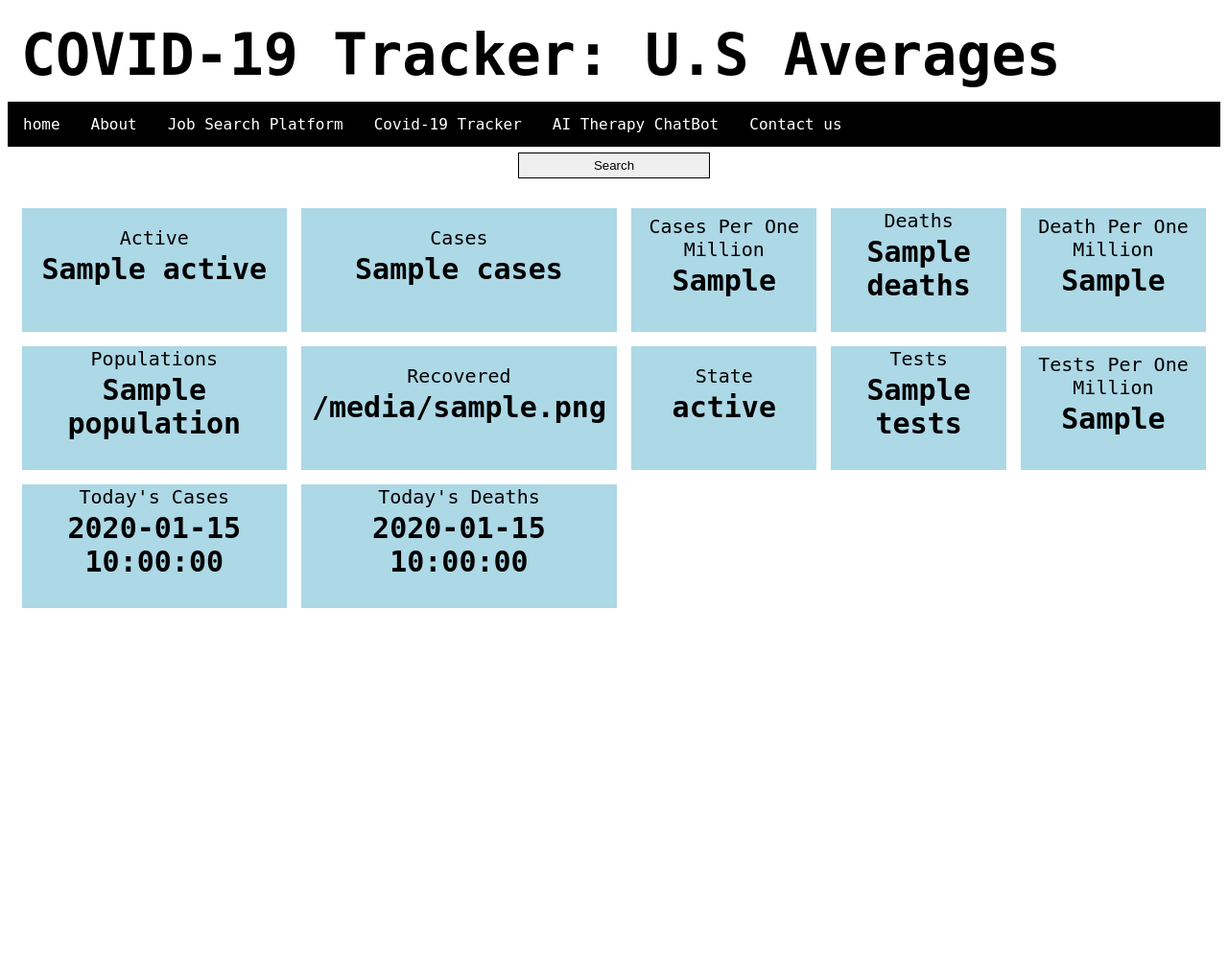
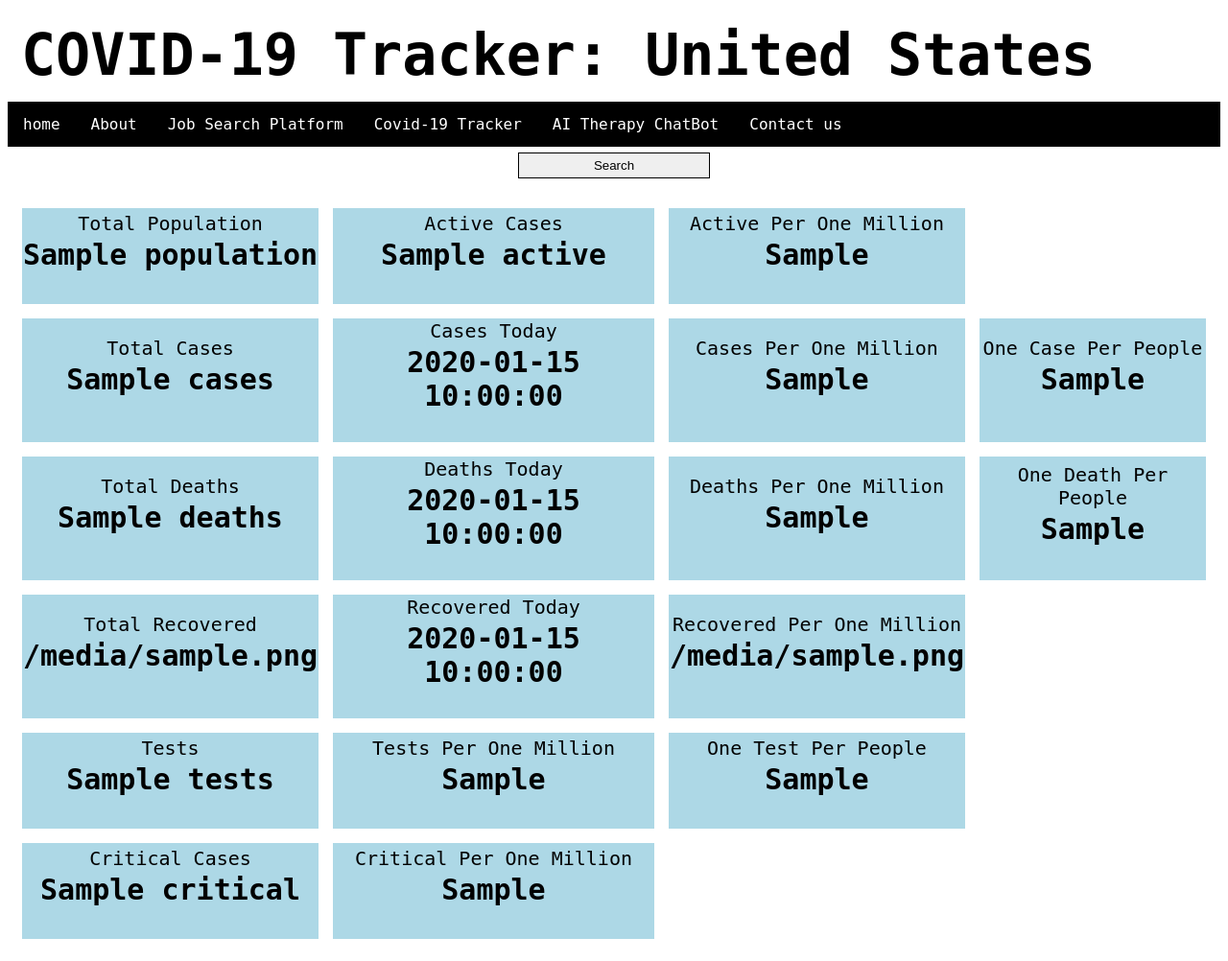
Before and after one commit to SJGirmay/321-Group-7, a Flask app: template Covid-Locator/covid-Web/templates/nationalPage.html in a window 1280 px wide. Shown: the whole page at 96% size. Before the commit the page ends 634 px from the top, so only its background shows below. Run offline with Flask 2, Linux system fonts and the light colour scheme; the template is opened without the code that fills it: most values are stand-ins (such as "Sample title", 1, 10 or a date in 2020); some libraries are stand-ins or nearby versions.

Commit message:
Major Edits to html Pages

```diff
--- a/Covid-Locator/covid-Web/templates/nationalPage.html
+++ b/Covid-Locator/covid-Web/templates/nationalPage.html
@@ -87,7 +87,7 @@ input { width: 200px; border: 1px solid #000; padding: 5px; }
 
 <body>
     <h1 style="font-size:60px;">
-      COVID-19 Tracker: U.S Averages
+      COVID-19 Tracker: United States
     </h1>
     <div class="navbar" style="text-align:center;">
       <a class="active" href="#home">home</a>
@@ -110,24 +110,36 @@ input { width: 200px; border: 1px solid #000; padding: 5px; }
 </form>
   <center>
   <table style="border-spacing: 15px;">
+    <tr style="text-align: center; font-size: 20px; background-color:lightblue;width: 300px; height: 100px;">
+        <td>Total Population<h3 style="font-size: 30px;"> {{ data['population'] }}</h3></td>
+        <td>Active Cases<h3 style="font-size: 30px;"> {{ data['active']}}</h3></td>
+        <td>Active Per One Million<h3 style="font-size: 30px;"> {{ data['activePerOneMillion']}}</h3></td>
+    </tr>
     <tr style="text-align: center; font-size: 20px; background-color:lightblue; width: 300px; height: 100px;">
-    <td>Active<h3 style="font-size: 30px;"> {{ data['active'] }}</h3></td>
-    <td>Cases<h3 style="font-size: 30px;"> {{ data['cases']}}</h3></td>
-    <td>Cases Per One Million <h3 style="font-size: 30px;">{{ data['casesPerOneMillion']}}</h3></td>
-    <td>Deaths <h3 style="font-size: 30px;">{{ data['deaths']}}</h3></td>
-    <td>Death Per One Million<h3 style="font-size: 30px;">
-    {{ data['deathsPerOneMillion']}}</h3> </td>
-  </tr>
+        <td>Total Cases<h3 style="font-size: 30px;"> {{ data['cases']}}</h3></td>
+        <td>Cases Today<h3 style="font-size: 30px;">{{ data['todayCases']}}</h3></td>
+        <td>Cases Per One Million<h3 style="font-size: 30px;"> {{ data['casesPerOneMillion']}}</h3></td>
+        <td>One Case Per People<h3 style="font-size: 30px;"> {{ data['casesPerOneMillion']}}</h3></td>
+    </tr>
     <tr style="text-align: center; font-size: 20px; background-color:lightblue; width: 300px; height: 100px;">
-    <td>Populations<h3 style="font-size: 30px;"> {{ data['population']}}</h3></td>
-    <td>Recovered <h3 style="font-size: 30px;">{{ data['recovered']}}</h3></td>
-    <td>State<h3 style="font-size: 30px;"> {{ data['state']}}</h3></td>
-    <td>Tests <h3 style="font-size: 30px;">{{ data['tests']}}</h3></td>
-    <td>Tests Per One Million <h3 style="font-size: 30px;"> {{ data['testsPerOneMillion']}}</h3> </td>
-  </tr>
+        <td>Total Deaths<h3 style="font-size: 30px;">{{ data['deaths']}}</h3></td>
+        <td>Deaths Today<h3 style="font-size: 30px;">{{ data['todayDeaths']}}</h3></td>
+        <td>Deaths Per One Million<h3 style="font-size: 30px;">{{ data['deathsPerOneMillion']}}</h3> </td>
+        <td>One Death Per People<h3 style="font-size: 30px;">{{ data['oneDeathPerPeople']}}</h3></td>
+    </tr>
     <tr style="text-align: center; font-size: 20px; background-color:lightblue;width: 300px; height: 100px;">
-    <td>Today's Cases <h3 style="font-size: 30px;">{{ data['todayCases']}}</h3> </td>
-    <td>Today's Deaths <h3 style="font-size: 30px;">{{ data['todayDeaths']}}</h3></td>
+        <td>Total Recovered<h3 style="font-size: 30px;">{{ data['recovered']}}</h3></td>
+        <td>Recovered Today<h3 style="font-size: 30px;">{{ data['todayRecovered']}}</h3> </td>
+        <td>Recovered Per One Million<h3 style="font-size: 30px;">{{ data['recoveredPerOneMillion']}}</h3></td>
+    </tr>
+    <tr style="text-align: center; font-size: 20px; background-color:lightblue; width: 300px; height: 100px;">
+        <td>Tests<h3 style="font-size: 30px;"> {{ data['tests'] }}</h3></td>
+        <td>Tests Per One Million<h3 style="font-size: 30px;"> {{ data['testsPerOneMillion']}}</h3></td>
+        <td>One Test Per People<h3 style="font-size: 30px;"> {{ data['oneTestPerPeople']}}</h3></td>
+    </tr>
+    <tr style="text-align: center; font-size: 20px; background-color:lightblue; width: 300px; height: 100px;">
+        <td>Critical Cases<h3 style="font-size: 30px;">{{ data['critical']}}</h3> </td>
+        <td>Critical Per One Million<h3 style="font-size: 30px;">{{ data['criticalPerOneMillion']}}</h3></td>
     </tr>
   </table>
 </center>
```
Also changed, not shown: Covid-Locator/Parser.py (+36 -25 lines), Covid-Locator/covid-Web/templates/countyPage.html (+8 -24 lines), Covid-Locator/covid-Web/templates/statePage.html (+16 -16 lines).
